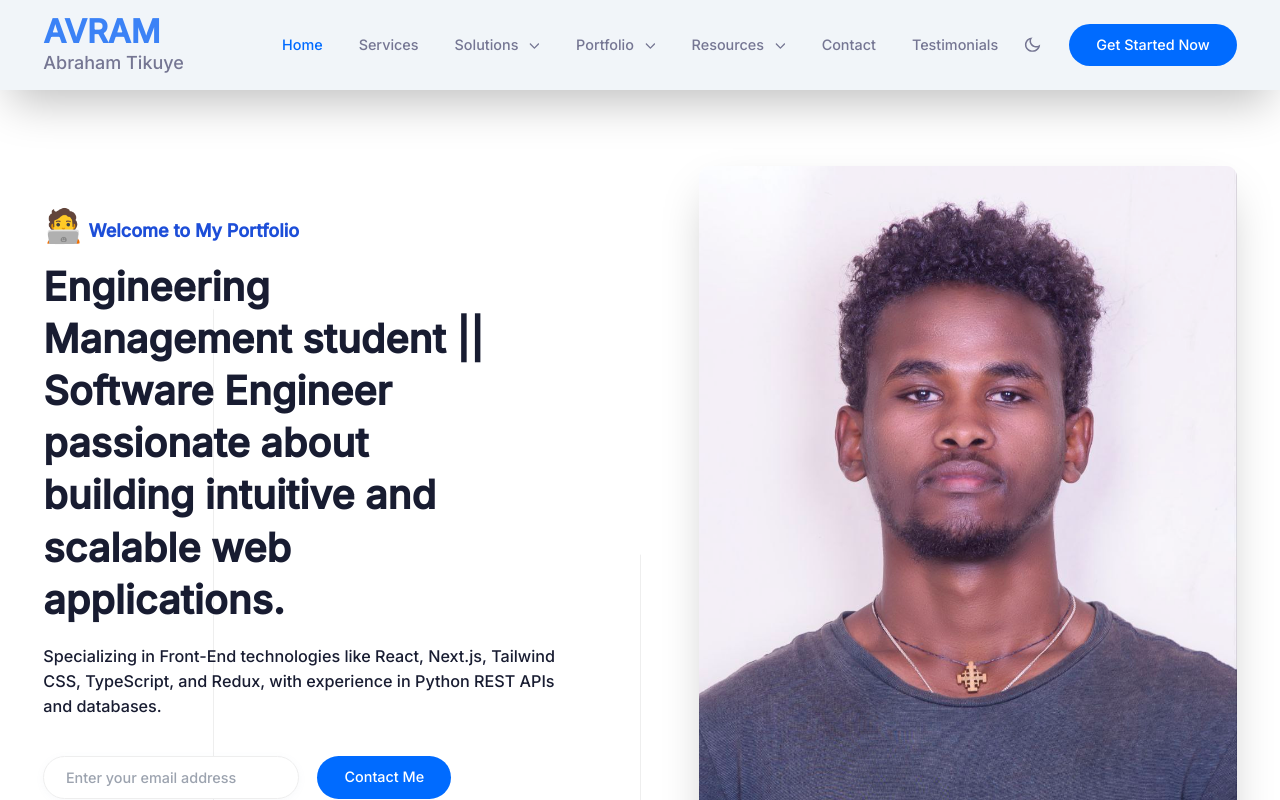
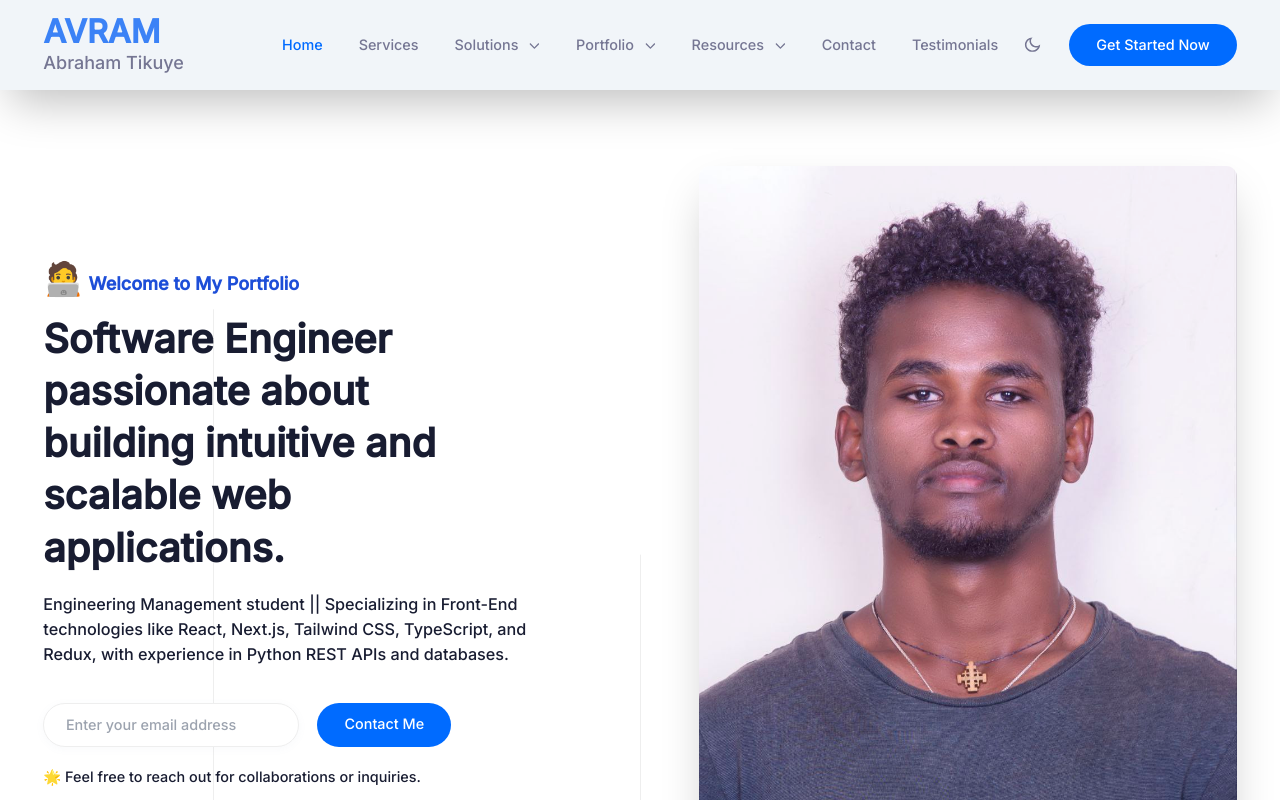
Before and after one commit to abrahamt17/avramprofile, a Next.js app: page / in a window 1280 px wide. Shown: the top 800 px of the page. Built offline with nearby package versions, Linux system fonts and the light colour scheme.

Commit message:
HERO CHANGE

```diff
--- a/components/Hero/index.tsx
+++ b/components/Hero/index.tsx
@@ -20,10 +20,10 @@ const Hero = () => {
                 <span className="text-blue-700">Welcome to My Portfolio</span>
               </h4>
               <h1 className="mb-5 pr-16 text-3xl font-extrabold text-black dark:text-white xl:text-hero ">
-                Engineering Management student || Software Engineer passionate about building intuitive and scalable web applications.
+                 Software Engineer passionate about building intuitive and scalable web applications.
               </h1>
               <p className="text-ellipsis text-base font-light text-black dark:text-white xl:text-lg">
-                Specializing in Front-End technologies like React, Next.js, Tailwind CSS, TypeScript, and Redux, with experience in Python REST APIs and databases.
+                Engineering Management student || Specializing in Front-End technologies like React, Next.js, Tailwind CSS, TypeScript, and Redux, with experience in Python REST APIs and databases.
               </p>
 
               <div className="mt-10">
```
